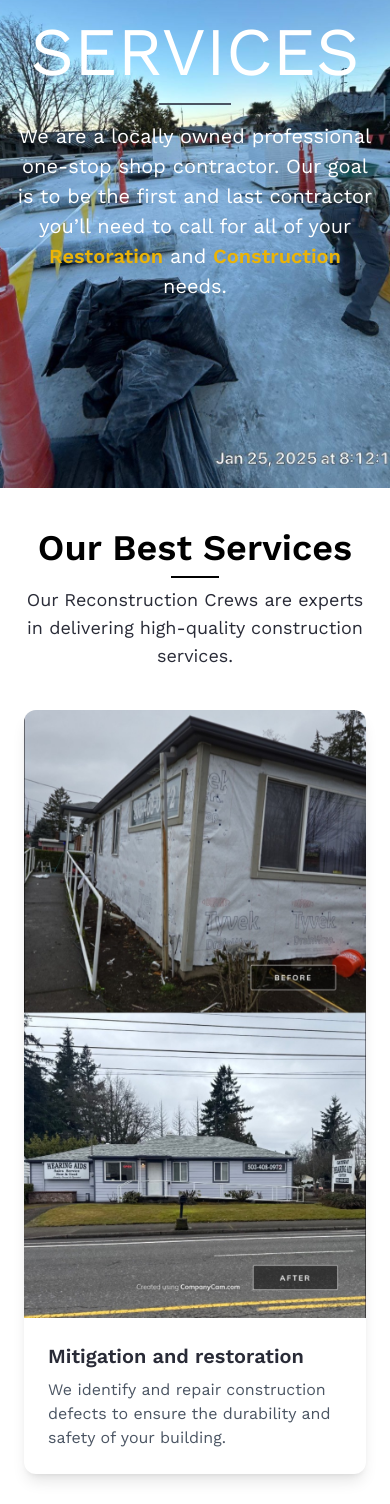
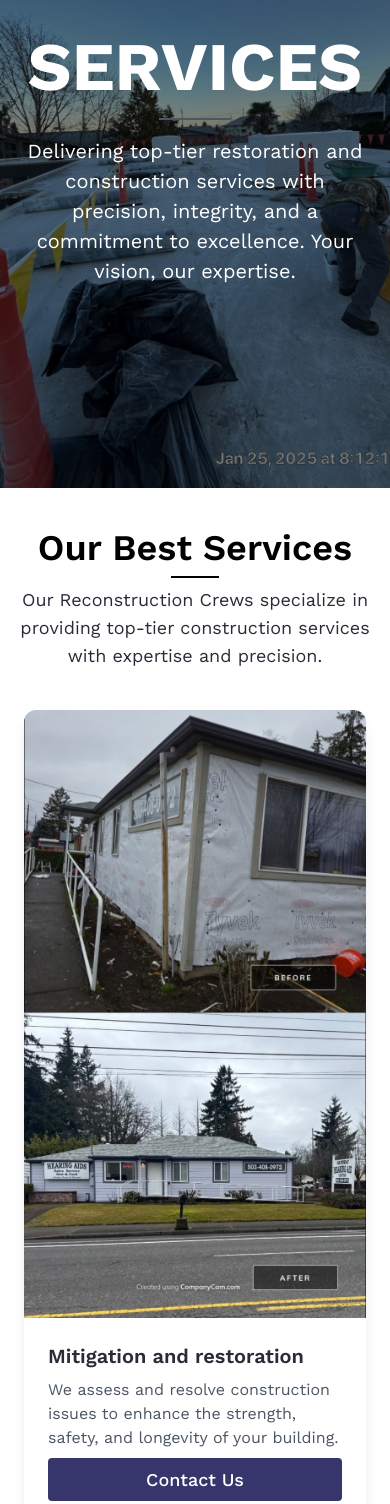
Before and after one commit to akashindex/summitreconstruction, a React (Vite) app: page /Services in a window 390 px wide. Shown: the part 380-1884 px from the top of the page. Built offline with nearby package versions, Linux system fonts and the light colour scheme.

Commit message:
ui chnages

```diff
--- a/src/component/Contact/Contactform.jsx
+++ b/src/component/Contact/Contactform.jsx
@@ -136,12 +136,12 @@ function ContactForm() {
             required
           />
           <label className="text-sm text-gray-600">
-            I agree to the <a href="#" className="text-[#f4a62a] font-semibold">privacy policy</a>.
+            I agree to the <a href="#" className="text-[#36366d] font-semibold">privacy policy</a>.
           </label>
         </div>
         <button
           type="submit"
-          className="w-full bg-[#f4a62a] text-white py-2 rounded-md hover:bg-yellow-600"
+          className="w-full bg-[#36366d] text-white py-2 rounded-md hover:bg-yellow-600"
           disabled={isSubmitting}
         >
           {isSubmitting ? "Submitting..." : "Submit"}
--- a/src/component/Contact/Getstart.jsx
+++ b/src/component/Contact/Getstart.jsx
@@ -7,8 +7,7 @@ function Getstart() {
   return (
     <div className="p-6 font-worksans w-[1200px] max-sm:w-[100%] mx-auto mt-[30px]">
       <p className="text-[17px] text-gray-700 sm:w-[60%] mx-auto text-center">
-        <span className="text-[#f4a62a] "> <a href="#">Contact us for a FREE estimate</a></span> so we can get started at identifying the problem,
-        repairing the issue, and preventing it from happening again.
+        <span className="text-[black] "> Get a FREE estimate today! Let us assess the issue, provide expert repairs, and ensure it never happens again.</span>
       </p>
       <div className='md:flex mt-20 justify-evenly gap-5 items-center'>
         <div className="flex flex-col ">
--- a/src/component/Contact/Joinus.jsx
+++ b/src/component/Contact/Joinus.jsx
@@ -1,7 +1,7 @@
-import React from 'react';
+import React from "react";
 import { TiTick } from "react-icons/ti";
-import bgjoinus from '../../assets/images/joinus.jpg';
-import { Link } from 'react-router-dom';
+import bgjoinus from "../../assets/images/joinus.jpg";
+import { Link } from "react-router-dom";
 
 const jobPositions = [
   "Skilled Carpenters",
@@ -13,17 +13,21 @@ const jobPositions = [
 
 function Joinus() {
   return (
-    <section className="font-worksans bg-gray-100 py-16 px-6 text-center" style={{ backgroundImage: `url(${bgjoinus})` }}>
-
+    <section
+      className="font-worksans bg-black bg-opacity-50 py-16 px-6 text-center"
+      style={{ backgroundImage: `url(${bgjoinus})` }}
+    >
       <div className="sm:w-[40%] mx-auto">
-        <h2 className="sm:text-[44px] text-gray-900 uppercase">J&R NW Construction</h2>
+        <h2 className="sm:text-[44px] text-gray-900 uppercase">
+          J&R NW Construction
+        </h2>
         <div className="w-[130px] h-[2px] bg-gray-500 mx-auto my-4"></div>
         <p className="text-gray-700 sm:text-[17px] leading-relaxed">
-          We are always looking for great new people to join our team. If you are
-          interested in any of the following positions, please fill out the
-          application below and bring it by or email it to{" "}
-          <a href="#" className="text-yellow-500">
-            info@J&R NW Construction.com
+          Join Our Team! We're always looking for talented individuals to grow
+          with us. If you're interested in any of the positions listed below,
+          please complete the application and submit it in person or via email
+          <a href="#" className="text-[#36366d] font-bold mx-1">
+             info@J&R NW Construction.com
           </a>
         </p>
 
@@ -31,18 +35,15 @@ function Joinus() {
         <ul className="mt-6 space-y-3 text-left text-gray-800 ">
           {jobPositions.map((job, index) => (
             <li key={index} className="flex items-center space-x-2">
-              <TiTick  className="h-6 w-8 text-yellow-500" />
+              <TiTick className="h-6 w-8 text-[#36366d]" />
               <span className="text-[14px] text-[#666666]">{job}</span>
             </li>
           ))}
         </ul>
 
         {/* Apply Button */}
-        <button className="mt-6 bg-yellow-500 p-[10px] text-white text-[14px] w-full transition duration-300">
-          <Link to="/contact">
-          Contact Us
-          </Link>
-
+        <button className="mt-6 bg-[#36366d] p-[10px] text-white text-[14px] w-full transition duration-300">
+          <Link to="/contact">Contact Us</Link>
         </button>
       </div>
     </section>
--- a/src/component/Reconstruction/Banner.jsx
+++ b/src/component/Reconstruction/Banner.jsx
@@ -7,15 +7,10 @@ function Banner() {
       J&R NW Construction
       </h1>
       <div className="mt-6">
-      <p className="text-[#ffaa06] text-[17px] uppercase">
+      <p className="text-[#36366d] font-bold text-[17px] uppercase">
         Office Line | 24/7 Emergency Line
       </p>
-      <a
-        href="#"
-        className="text-[16px] md:text-3xl font-semibold text-gray-600 mt-1 block"
-      >
-        503.451.3544
-      </a>
+
       </div>
     </div>
   );
--- a/src/component/Reconstruction/Contact.jsx
+++ b/src/component/Reconstruction/Contact.jsx
@@ -2,18 +2,18 @@ import React from "react";
 
 function Contact() {
   return (
-    <section className="bg-[#ffaa06] font-worksans max-sm:px-[16px]">
+    <section className="bg-[#36366d] font-worksans max-sm:px-[16px]">
     <div className=" sm:py-10 sm:px-6 md:w-[85%] mx-auto max-sm:py-10">
       <div className="flex items-center max-sm:gap-[40px] justify-around max-sm:flex-col">
         {/* Description */}
-        <p className="text-center text-[24px] md:text-[26px] sm:w-[70%]">
-          J&R NW Construction  provide comprehensive water mitigation and restoration services that restore peace of mind and property value
+        <p className="text-center text-white text-[24px] md:text-[26px] sm:w-[70%]">
+          J&R NW Construction provide complete water mitigation and restoration services to protect your property and bring you peace of mind 😊
         </p>
 
         {/* Contact Button */}
         <a
           href="/contact"
-          className="bg-[#333645] text-white text-center text-[18px] font-medium max-sm:w-full md:px-[80px] py-4 rounded hover:bg-white hover:text-black transition"
+          className="bg-[white] text-{#36366d} text-center text-[18px] font-medium max-sm:w-full md:px-[80px] py-4 rounded hover:bg-white hover:text-black transition"
         >
           CONTACT US
         </a>
--- a/src/component/Services/Servicehero.jsx
+++ b/src/component/Services/Servicehero.jsx
@@ -1,26 +1,25 @@
-import React from 'react'
-import servicesbg from '../../assets/images/new-5.jpeg'
+import React from 'react';
+import servicesbg from '../../assets/images/new-5.jpeg';
 
 function Servicehero() {
     return (
-        <section
-            className="bg-cover bg-center h-[80vh] flex items-center font-worksans justify-center text-center text-white"
-            style={{ backgroundImage: `url(${servicesbg})` }}
-        >
+        <section className="relative bg-cover bg-center h-[80vh] flex items-center justify-center text-center text-white font-worksans"
+            style={{ backgroundImage: `url(${servicesbg})` }}>
+
+            {/* Background Overlay */}
+            <div className="absolute inset-0 bg-black bg-opacity-50"></div>
 
             {/* Content */}
-            <div className="relative z-10 px-4 w-[100%] mx-auto">
-                <h1 className="text-[68px] ">SERVICES</h1>
+            <div className="relative z-10 px-4 w-[100%] mx-auto animate-fadeIn">
+                <h1 className="text-[68px] font-bold">SERVICES</h1>
                 <div className="w-[20%] bg-gray-600 h-[2px] mx-auto"></div>
                 <p className="mt-4 text-[20px]">
-                    We are a locally owned professional one-stop shop contractor. Our goal is
-                    to be the first and last contractor you’ll need to call for all of your{" "}
-                    <span className="text-yellow-500 font-semibold">Restoration</span> and{" "}
-                    <span className="text-yellow-500 font-semibold">Construction</span> needs.
+                Delivering top-tier restoration and construction services with precision,
+                integrity, and a commitment to excellence. Your vision, our expertise.
                 </p>
             </div>
         </section>
-    )
+    );
 }
 
-export default Servicehero
+export default Servicehero;
--- a/src/component/constructionServices/ConstructionServices.jsx
+++ b/src/component/constructionServices/ConstructionServices.jsx
@@ -1,36 +1,37 @@
 import React, { useState, useEffect } from "react";
+import { Link } from "react-router-dom";
 
 const ConstructionServices = () => {
   const [services, setServices] = useState([
     {
       title: "Mitigation and restoration",
-      description: "We identify and repair construction defects to ensure the durability and safety of your building.",
+      description: "We assess and resolve construction issues to enhance the strength, safety, and longevity of your building.",
       image: "/src/assets/images/image0.jpeg",
     },
     {
       title: "Flooring/carpet",
-      description: "Complete structural rehabilitation including roofing, siding, plumbing, and electrical repairs.",
+      description: "We offer expert installation and restoration of flooring and carpets, ensuring durability, style, and comfort for your space",
       image: "/src/assets/images/image1.jpeg",
     },
     {
       title: "Drywall/painting",
-      description: "Enhance your property's exterior with professional siding and trim repair services.",
+      description: "We provide professional drywall installation, repairs, and painting services to create a flawless and polished finish for your space",
             image: "/src/assets/images/image2.jpeg",
     },
     {
       title: "Interior/exterior finishing",
-      description: "We construct and waterproof decks to ensure long-lasting durability and style.",
+      description: "We deliver high-quality finishing touches for both interiors and exteriors, enhancing aesthetics, durability, and overall appeal",
             image: "/src/assets/images/image3.jpeg",
     },
     {
       title: "Framing",
-      description: "Professional installation of energy-efficient doors and windows for your property.",
+      description: "We build strong and precise structural frameworks to ensure stability, durability, and seamless construction for your project",
             image: "/src/assets/images/image4.jpeg",
     },
 
     {
       title: "Emergency services",
-      description: "Professional installation of energy-efficient doors and windows for your property.",
+      description: "We provide rapid response solutions for urgent repairs and disaster recovery, ensuring safety and minimizing damage",
       image: "/src/assets/images/image5.jpeg",
     },
   ]);
@@ -50,7 +51,7 @@ const ConstructionServices = () => {
         <h1 className="text-4xl font-semibold">Our Best Services</h1>
         <div className="w-12 h-[2px] bg-black my-2"></div>
         <p className="text-[#292B37] text-lg max-w-lg px-4">
-          Our Reconstruction Crews are experts in delivering high-quality construction services.
+        Our Reconstruction Crews specialize in providing top-tier construction services with expertise and precision.
         </p>
       </div>
 
@@ -63,6 +64,7 @@ const ConstructionServices = () => {
               <div className="p-6">
                 <h3 className="text-xl font-semibold text-[#292B37]">{service.title}</h3>
                 <p className="text-gray-600 mt-2">{service.description}</p>
+                <Link to="/contact"> <button className="my-2 bg-[#36366d] text-white text-center text-[18px] font-medium max-sm:w-full md:px-[40px] py-2 rounded ">Contact Us</button> </Link>
               </div>
             </div>
           ))}
```
Also changed, not shown: src/component/Contact/Contacthero.jsx (+4 -3 lines), src/component/Ourprojects/Ourprojects.jsx (+8 -7 lines).
